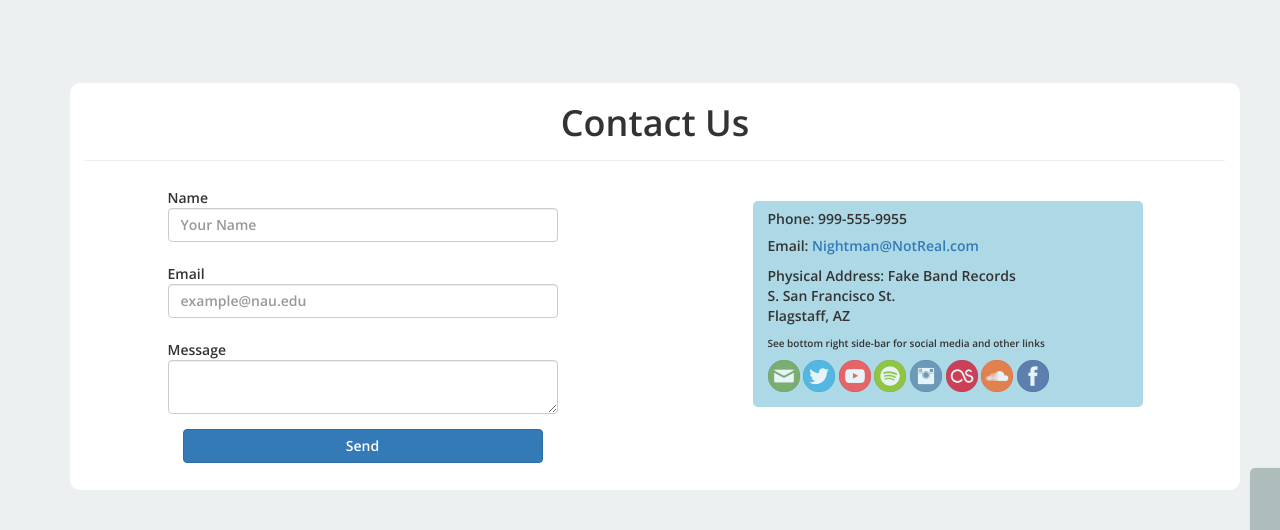
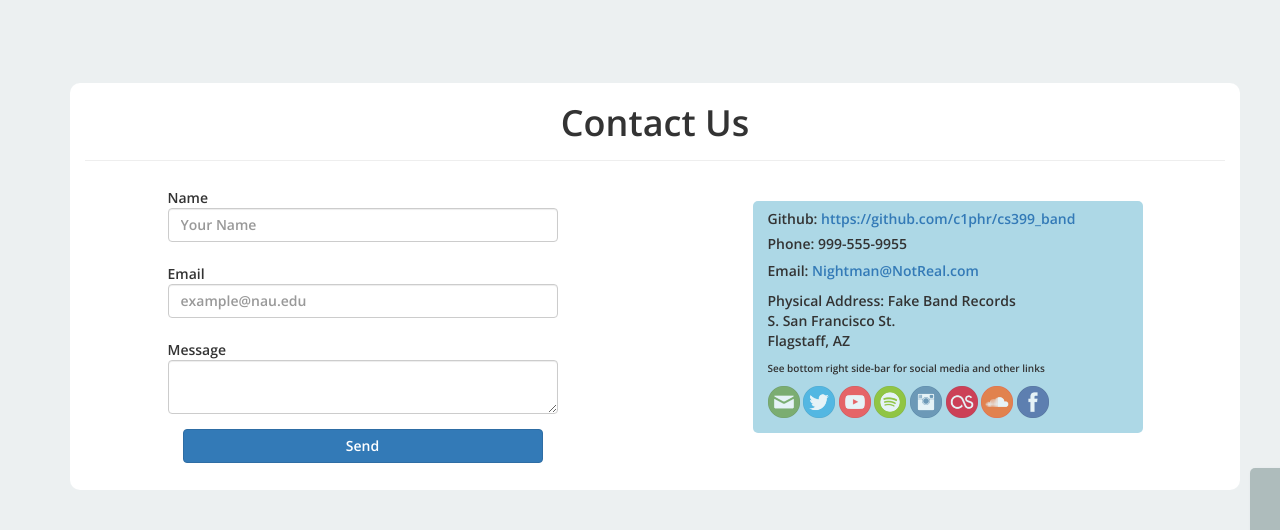
Before and after one commit to c1phr/cs399_band, a Django app: page /contact/ in a window 1280 px wide. Shown: the part 52-582 px from the top of the page. Run offline with Django 3.2, Linux system fonts and the light colour scheme; some libraries are stand-ins or nearby versions.

Commit message:
Added github link

```diff
--- a/band_project/templates/contact.html
+++ b/band_project/templates/contact.html
@@ -42,6 +42,7 @@
                 </div>
 
                 <div class="col-md-4 col-md-offset-2 col-xs-10 col-xs-offset-1 hidden-xs" style="background:LightBlue; border-radius:5px; margin-top:20px; margin-bottom:10px;">
+                    <h5><span style="font-weight:800 !important;">Github: </span><a href="https://github.com/c1phr/cs399_band">https://github.com/c1phr/cs399_band</a></h5>
         		<h5><span style="font-weight:800 !important;">Phone: </span>999-555-9955</h5>
         		<p>Email: <a href="nightman@notreal.com">Nightman@NotReal.com</a></p>
         		<p>Physical Address: Fake Band Records<br>S. San Francisco St.<br>Flagstaff, AZ</p>
```
